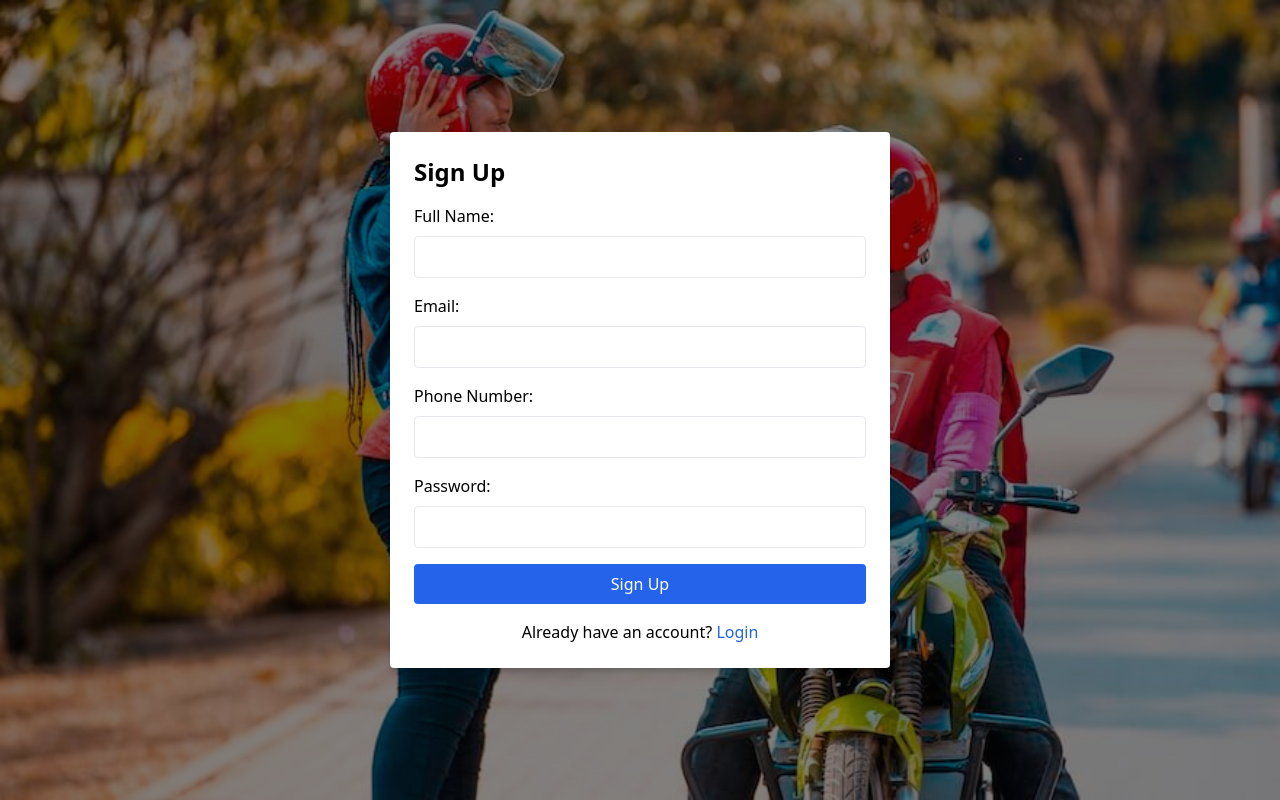
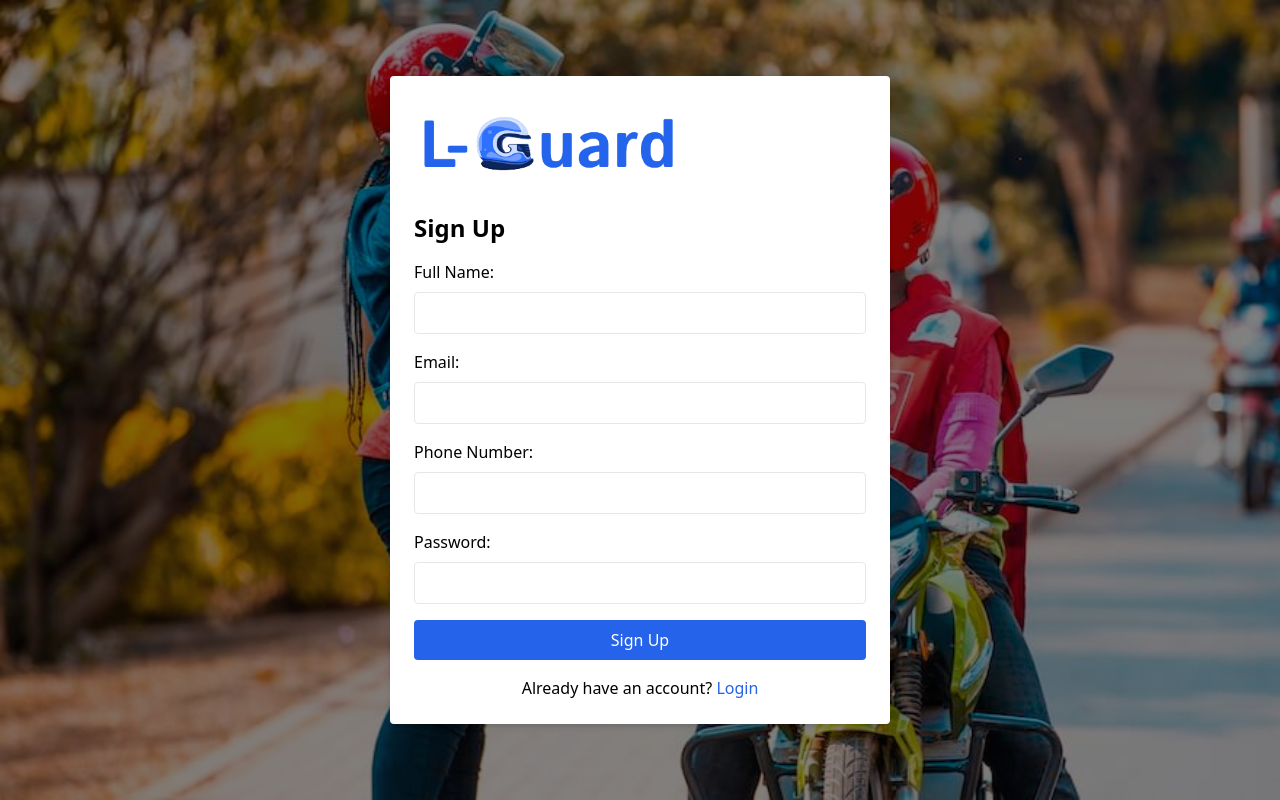
Before and after one commit to Terrymanzi/LGuard-codeXtreme25, a website: page frontend/src/signup.html in a window 1280 px wide. Drawn offline with nearby package versions, Linux system fonts and the light colour scheme.

Commit message:
updated sign-up page

```diff
--- a/frontend/src/signup.html
+++ b/frontend/src/signup.html
@@ -12,6 +12,16 @@ class="flex items-center justify-center h-screen  bg-cover bg-no-repeat">
 
     <!--sign-up/register card card-->
     <div class="bg-white p-6 rounded shadow-md w-[500px]">
+
+        <!--logo-->
+        <div class="pb-4">
+            <a href="home.html">
+                <img src="/frontend/L Guard Logo.webp" alt="L Guard Logo" class="h-24 w-auto">
+            </a>
+        </div>
+
+        <!--login form/card-->
+        <div class="w-full">
             <h2 class="text-2xl font-bold mb-4">Sign Up</h2>
             <form action="#" method="POST">
                 <label class="block mb-2">Full Name:</label>
@@ -30,5 +40,6 @@ class="flex items-center justify-center h-screen  bg-cover bg-no-repeat">
             </form>
             <p class="mt-4 text-center">Already have an account? <a href="login.html" class="text-blue-600">Login</a></p>
         </div>
+    </div>
 </body>
 </html>
```
Lines whose indentation alone changed are shown as unchanged.
